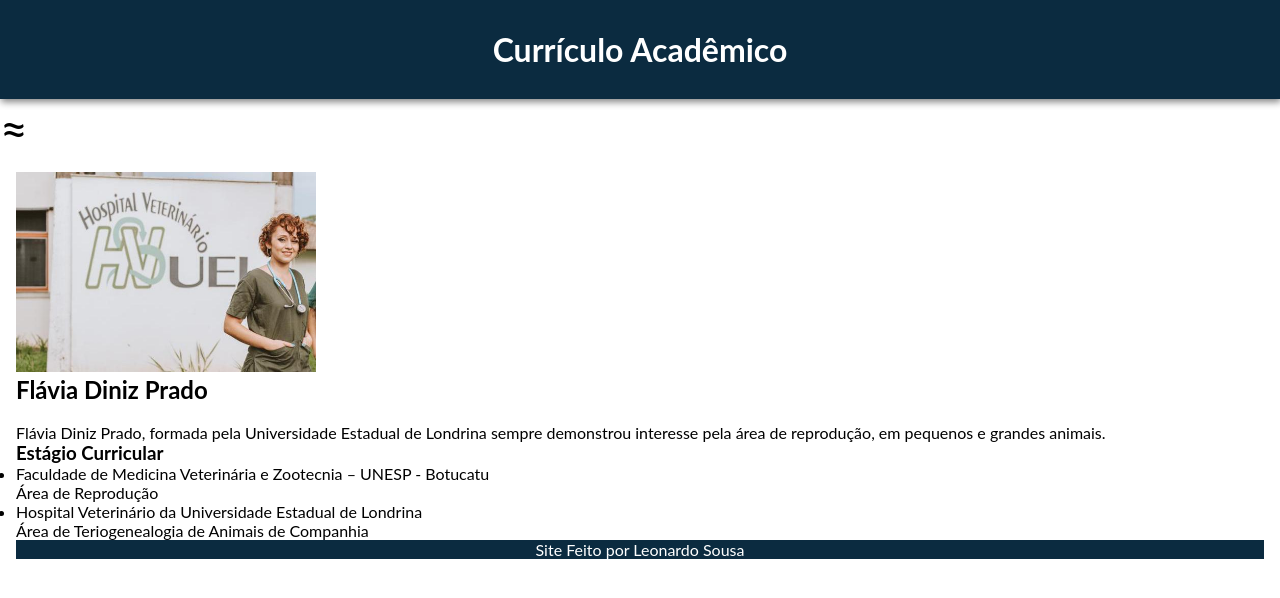
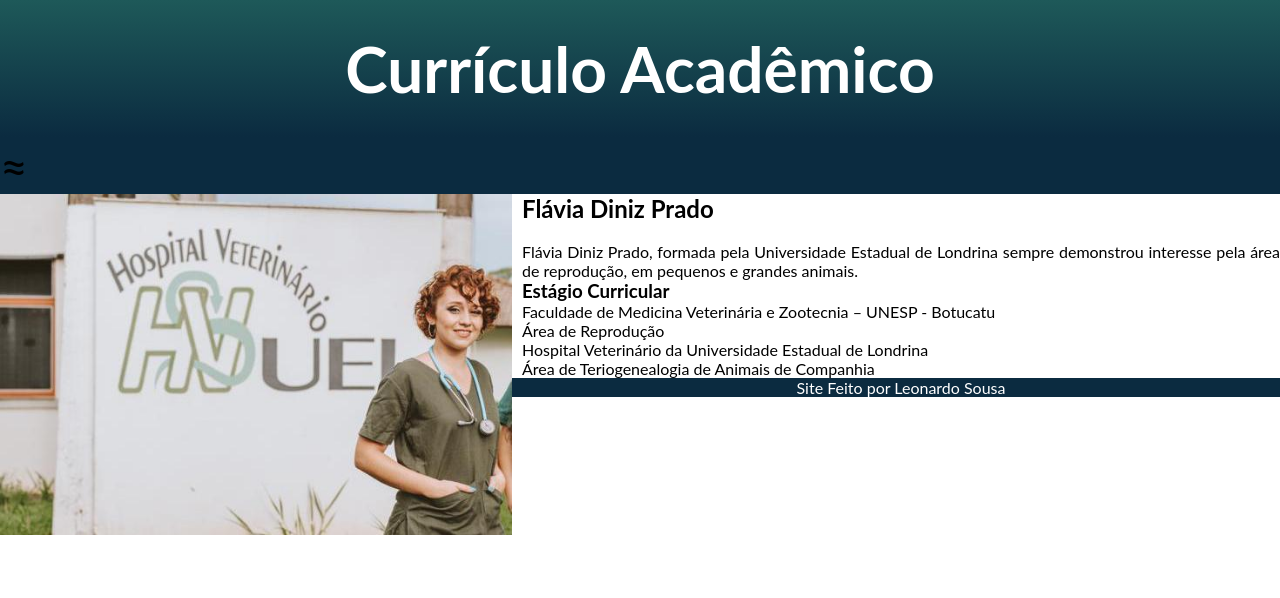
Before and after one commit to leofsousa/aprendizado, a plain HTML site: page Site flavia/index.html in a window 1280 px wide. Drawn offline with Linux system fonts and the light colour scheme.

Commit message:
Atualização currico

```diff
--- a/Site flavia/index.html
+++ b/Site flavia/index.html
@@ -18,7 +18,7 @@
             <li><a href="#">Currículo Lattes</a></li>
             <li><a href="#">Contato</a></li>
         </ul>
-        <section>
+        <section class="btnMenu">
             <span style="font-size: 3em; cursor: pointer;" onclick="abrirNav()">&#8776; </span>
         </section>
     </nav>
@@ -47,7 +47,7 @@
         </main>
         <footer>
             <p>
-                Site Feito por <a href="https://github.com/Leozera2k">Leonardo Sousa</a>
+                Site Feito por <a href="https://github.com/Leozera2k" target="_blank">Leonardo Sousa</a>
             </p>
         </footer>
     </div>
--- a/Site flavia/style.css
+++ b/Site flavia/style.css
@@ -15,11 +15,26 @@
     padding: 0px;
     font-family: 'Lato', monospace;
 }
-div.description{
-    display: inline-block;
+h1{
+    text-align: center;
+    padding: 30px;
+    background-image: linear-gradient(to bottom, var(--cor2), var(--cor4));
+    color: white;
+    font-size: 8vh;
+    font-weight: bold;
 }
-header > p{
-    width: 100%;
+header{
+    background-color: ;
+}
+header img{
+    float: left;
+    margin: 0px 10px 0px 0px;
+    padding: 0px;
+    width: 40vw;
+}
+.description{
+    padding: 0px;
+    text-align: justify;
 }
 .menu{
     height: 100%;
@@ -45,6 +60,12 @@ header > p{
 .menu a:hover{
     color: var(--cor0);
 }
+.btnMenu{
+    width: 100%;
+    float: left;
+    background-color: var(--cor3);
+    box-shadow: 0px 0px 0px var(--cor4);
+}
 .btnFechar{
     position: absolute;
     top: 0;
@@ -53,16 +74,13 @@ header > p{
     margin-left: 50px;
 }
 #principal{
-    padding: 16px;
+    padding: 0px;
     transition: margin-left 0.5s;
 }
-h1{
-    text-align: center;
-    padding: 30px;
-    background-color: var(--cor3);
-    color: white;
-    box-shadow: 1px 3px 7px rgba(0, 0, 0, 0.486);
+article{
+    display: inline-block;
 }
+
 img{
     width: 300px;
     position: relative;
```
